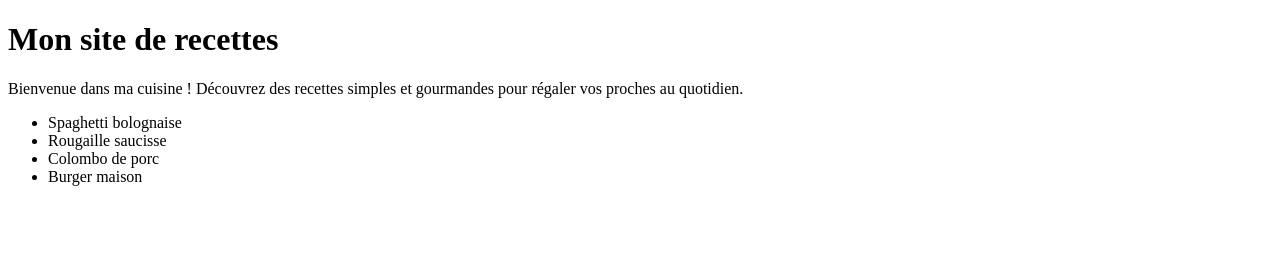
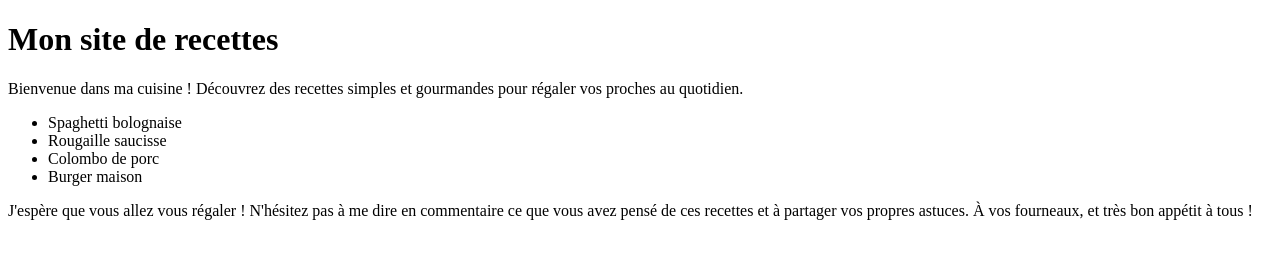
Before and after one commit to alexx-bzh/odin-recipes, a plain HTML site: page index.html in a window 1280 px wide. Drawn offline with Linux system fonts and the light colour scheme.

Commit message:
Edit first page

```diff
--- a/index.html
+++ b/index.html
@@ -20,7 +20,7 @@
         <li>Burger maison</li>
     </ul>
 
-
+<p>J'espère que vous allez vous régaler ! N'hésitez pas à me dire en commentaire ce que vous avez pensé de ces recettes et à partager vos propres astuces. À vos fourneaux, et très bon appétit à tous !</p>
 
 
 
```
